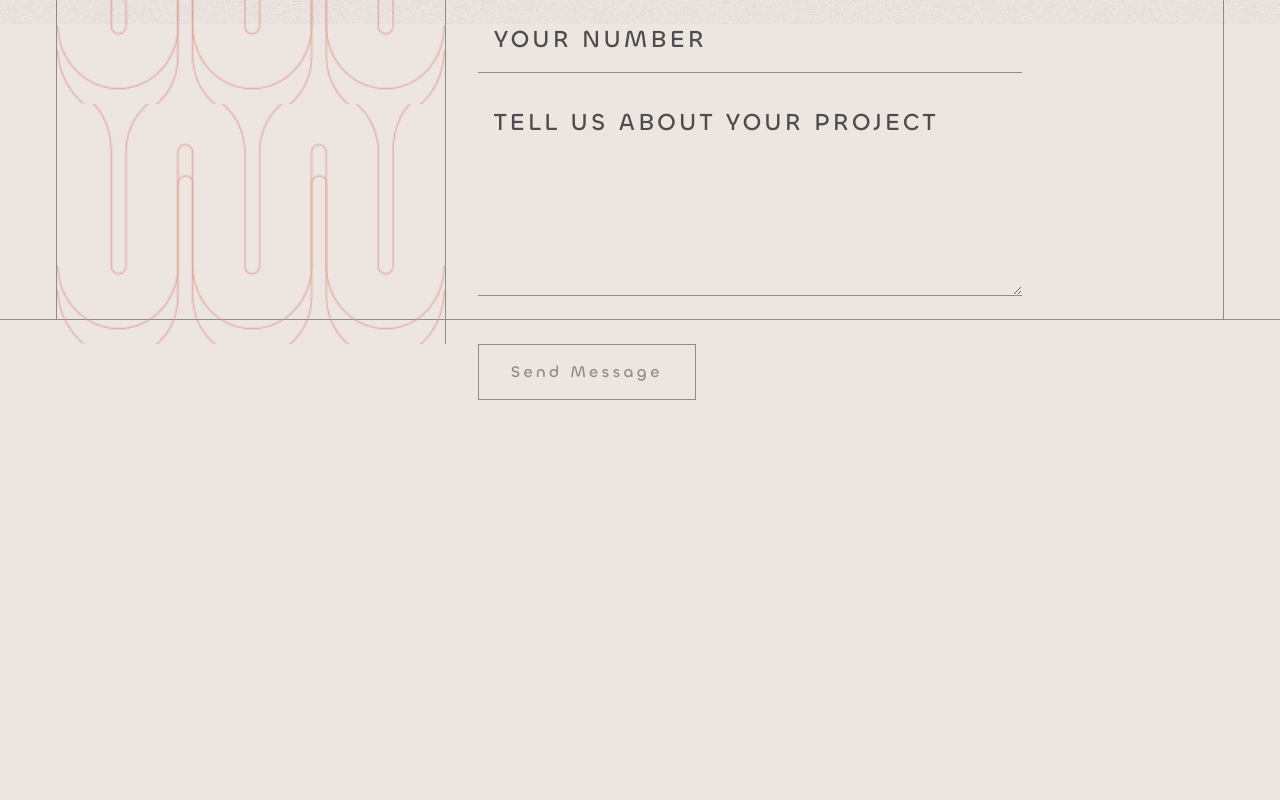
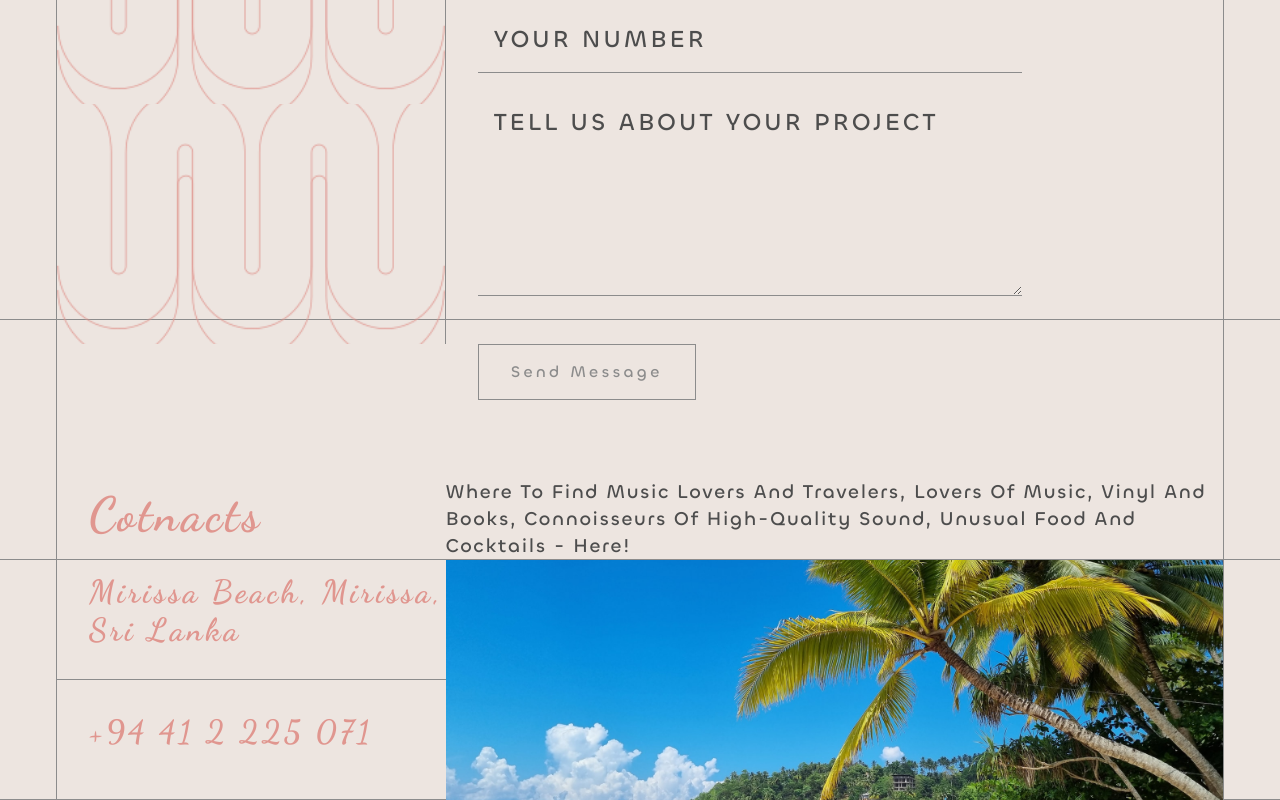
Before and after one commit to shehabwaleedd/le-reve, a React (Create React App) app: page / in a window 1280 px wide. Shown: the part 2104-2904 px from the top of the page. Before the commit the page ends 2504 px from the top, so only its background shows below. Built offline with nearby package versions, Linux system fonts and the light colour scheme.

Commit message:
finished contacts lower.

```diff
--- /dev/null
+++ b/src/components/contactsLower/ContactsLower.jsx
@@ -0,0 +1,25 @@
+import React from 'react'
+import "./ContactsLower.scss"
+import contact1 from "../../assets/contact1.jpg"
+
+const ContactsLower = () => {
+    return (
+        <div className='contactsLower'>
+            <div className="contactsLower__container containered">
+                <div className="contactsLower__left">
+                    <div className="contactsLower__left_upp">
+                        <h2> Mirissa Beach, Mirissa, Sri Lanka</h2>
+                    </div>
+                    <div className="contactsLower__left_low">
+                        <h2> +94 41 2 225 071</h2>
+                    </div>
+                </div>
+                <div className="contactsLower__right">
+                    <img src={contact1} alt="" />
+                </div>
+            </div>
+        </div>
+    )
+}
+
+export default ContactsLower
--- /dev/null
+++ b/src/components/contactsLower/ContactsLower.scss
@@ -0,0 +1,61 @@
+.contactsLower {
+    display: flex;
+    flex-direction: column;
+    align-items: center;
+    justify-content: center;
+    width: 100%;
+    height: 30vh;
+    border-bottom: 1px solid var(--text-color);
+    .contactsLower__container {
+        display: grid;
+        grid-template-columns: 1fr 2fr;
+        align-items: flex-start;
+        justify-content: flex-start;
+        width: 100%;
+        height: 30vh;
+        border-right: 1px solid var(--text-color);
+        border-left: 1px solid var(--text-color);
+        .contactsLower__left {
+            display: grid;
+            grid-template-rows: repeat(2, 1fr);
+            flex-direction: column;
+            align-items: center;
+            justify-content: space-between;
+            width: 100%;
+            height: 30vh;
+            h2 {
+                padding-left: 2rem;
+                font-size: 2rem;
+                color: var(--accent-color);
+                margin-bottom: 1rem;
+                font-family: 'DancingScript-Bold';
+                letter-spacing: 0.2rem;
+                text-transform: capitalize;
+                width: 100%;
+                text-align: left;
+            }
+            .contactsLower__left_upp {
+                display: flex;
+                flex-direction: column;
+                align-items: center;
+                justify-content: center;
+                width: 100%;
+                height: 100%;
+                border-bottom: 1px solid var(--text-color);
+            }
+        }
+        .contactsLower__right {
+            display: flex;
+            align-items: flex-start;
+            justify-content: flex-start;
+            flex-direction: column;
+            width: 100%;
+            height: 30vh;
+            img {
+                width: 100%;
+                height: 100%;
+                object-fit: cover;
+            }
+        }
+    }
+}
--- /dev/null
+++ b/src/components/contactsUpper/ContactsUpper.jsx
@@ -0,0 +1,21 @@
+import React from 'react'
+import "./ContactsUpper.scss"
+
+const ContactsUpper = () => {
+    return (
+        <div className='contactsUpper'>
+            <div className="contactsUpper__container containered">
+                <div className="contactsUpper__left">
+                    <h1>
+                        Cotnacts
+                    </h1>
+                </div>
+                <div className="contactsUpper__right">
+                    <p> Where to find music lovers and travelers, lovers of music, vinyl and books, connoisseurs of high-quality sound, unusual food and cocktails - here!</p>
+                </div>
+            </div>
+        </div>
+    )
+}
+
+export default ContactsUpper
--- /dev/null
+++ b/src/components/contactsUpper/ContactsUpper.scss
@@ -0,0 +1,58 @@
+.contactsUpper {
+    display: flex;
+    flex-direction: column;
+    justify-content: center;
+    align-items: center;
+    width: 100%;
+    height: 30vh;
+    border-bottom: 1px solid var(--text-color);
+
+    .contactsUpper__container {
+        display: grid;
+        grid-template-columns: 1fr 2fr;
+        align-items: flex-end;
+        justify-content: center;
+        width: 100%;
+        height: 100%;
+        border-right: 1px solid var(--text-color);
+        border-left: 1px solid var(--text-color);
+
+        .contactsUpper__left {
+            display: flex;
+            flex-direction: column;
+            align-items: flex-start;
+            justify-content: center;
+            width: 100%;
+            padding-left: 2rem;
+
+            h1 {
+                font-size: 3rem;
+                color: var(--accent-color);
+                margin-bottom: 1rem;
+                font-family: 'DancingScript-Bold';
+                letter-spacing: 0.2rem;
+                text-transform: capitalize;
+                width: 80%;
+                text-align: left;
+            }
+        }
+
+        .contactsUpper__right {
+            display: flex;
+            align-items: flex-end;
+            justify-content: flex-end;
+            flex-direction: column;
+            width: 100%;
+            height: 100%;
+
+            p {
+                padding-right: 1rem;
+                font-size: 1.2rem;
+                color: var(--title-color);
+                font-family: 'Chillax-Medium';
+                letter-spacing: 0.1rem;
+                text-transform: capitalize;
+            }
+        }
+    }
+}
--- a/src/pages/home/SiteHome.jsx
+++ b/src/pages/home/SiteHome.jsx
@@ -6,6 +6,8 @@ import MenuHome from '../../components/menuHome/MenuHome'
 import MenuArrowsHome from '../../components/menuArrowsHome/MenuArrowsHome'
 import ContactUpper from '../../components/contactUpper/ContactUpper'
 import ContactLower from '../../components/contactLower/ContactLower'
+import ContactsUpper from '../../components/contactsUpper/ContactsUpper'
+import ContactsLower from '../../components/contactsLower/ContactsLower'
 
 const SiteHome = () => {
     return (
@@ -17,6 +19,8 @@ const SiteHome = () => {
             <MenuArrowsHome />
             <ContactUpper />
             <ContactLower />
+            <ContactsUpper />
+            <ContactsLower />
         </main>
     )
 }
```
Also changed, not shown: src/assets/contact1.jpg (added).
